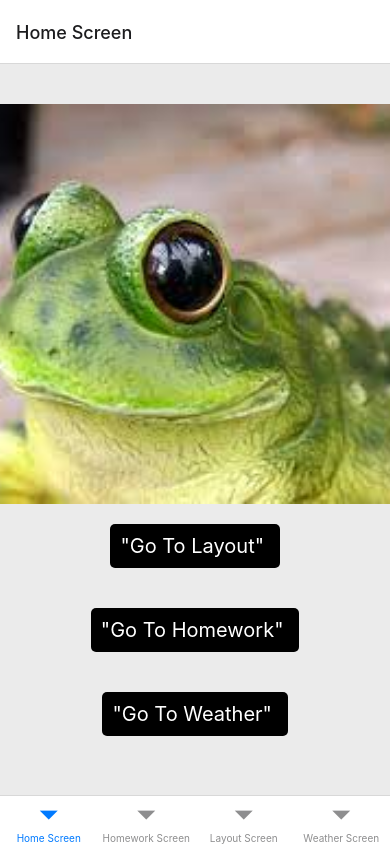
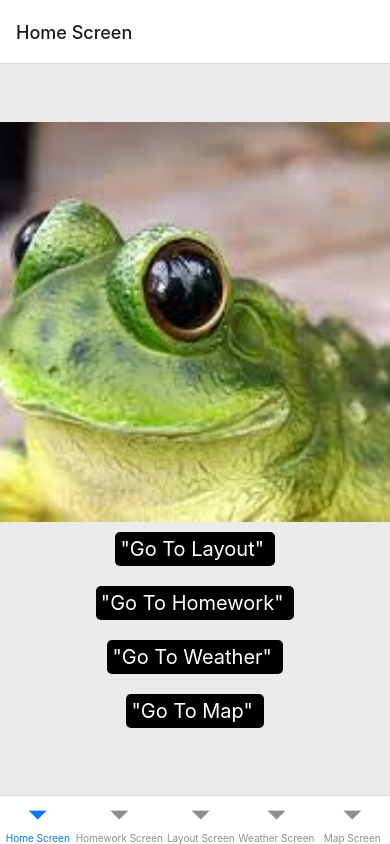
Before and after one commit to JNyum/LayoutProps, a React Native app: screen /Home in a window 390 px wide. Built offline with nearby package versions, Linux system fonts and the light colour scheme; no server answers.

Commit message:
work7 (not finished)

```diff
--- a/routes/MainTabNavigator.js
+++ b/routes/MainTabNavigator.js
@@ -5,6 +5,7 @@ import Home from '../screens/Home';
 import Layout from '../screens/Layout';
 import Homework from '../screens/Homework';
 import Weather from '../screens/Weather';
+import Map from '../screens/Map';
 const Nav = createBottomTabNavigator();
 
 function MainTabNavigator() {
@@ -37,6 +38,12 @@ function MainTabNavigator() {
                     options={{title:'Weather Screen'}}
                 />
 
+                <Nav.Screen
+                    name = "Map"
+                    component={Map}
+                    options={{title:'Map Screen'}}
+                />
+
             </Nav.Navigator>
         </NavigationContainer>
     )
--- a/screens/Home.js
+++ b/screens/Home.js
@@ -34,6 +34,13 @@ function Home({navigation}) {
                 <Text style={styles.buttonText}>"Go To Weather" </Text>
             </TouchableOpacity>
 
+            <TouchableOpacity
+                style={styles.buttonContainer}
+                onPress={()=>navigation.navigate('Map') }
+                >
+                <Text style={styles.buttonText}>"Go To Map" </Text>
+            </TouchableOpacity>
+
             </View>
         </>
     );
@@ -43,8 +50,8 @@ const styles = StyleSheet.create({
     buttonContainer: {
         backgroundColor: 'black',
         borderRadius: 5,
-        padding:10,
-        margin:20
+        padding:5,
+        margin:10
     },
     buttonText: {
         fontSize:20,
--- /dev/null
+++ b/screens/Map.js
@@ -0,0 +1,40 @@
+import React from 'react';
+import Styled from 'styled-components/native';
+import MapView, {PROVIDER_GOOGLE} from 'react-native-maps';
+import * as Location from 'expo-location';
+
+const Container = Styled.View`
+    flex: 1;
+`;
+
+/*getLocation = async () => {
+    try {
+        await Location.requestForegroundPermissionsAsync();
+
+        const location = await Location.getCurrentPositionAsync();
+        console.log(location);
+        console.log(location.coords.latitude, location.coords.longitude)
+
+        this.initialRegion(location.coords.latitude, location.coords.longitude);
+    } catch(error) {
+        Alert.alert("Error", {error})
+
+    }
+}*/
+
+
+const GoogleMap = () => {
+  return (
+    <Container>
+      <MapView style={{flex: 1}}
+        provider={PROVIDER_GOOGLE}
+        initialRegion={{
+            latitude: 37.3338882,
+            longitude: 127.25508,
+        }}
+        />
+    </Container>
+  );
+};
+
+export default GoogleMap;
--- a/screens/Weather.js
+++ b/screens/Weather.js
@@ -1,5 +1,5 @@
 import React from 'react';
-import {Text, Alert, StyleSheet, View, Image} from 'react-native';
+import {Text, Alert, StyleSheet, View, } from 'react-native';
 import * as Location from 'expo-location';
 import Axios from 'axios';
 import { MaterialCommunityIcons } from '@expo/vector-icons';
```
Also changed, not shown: package.json (+10 -8 lines), 2 other files (tests, documents, lock files or other folders).
